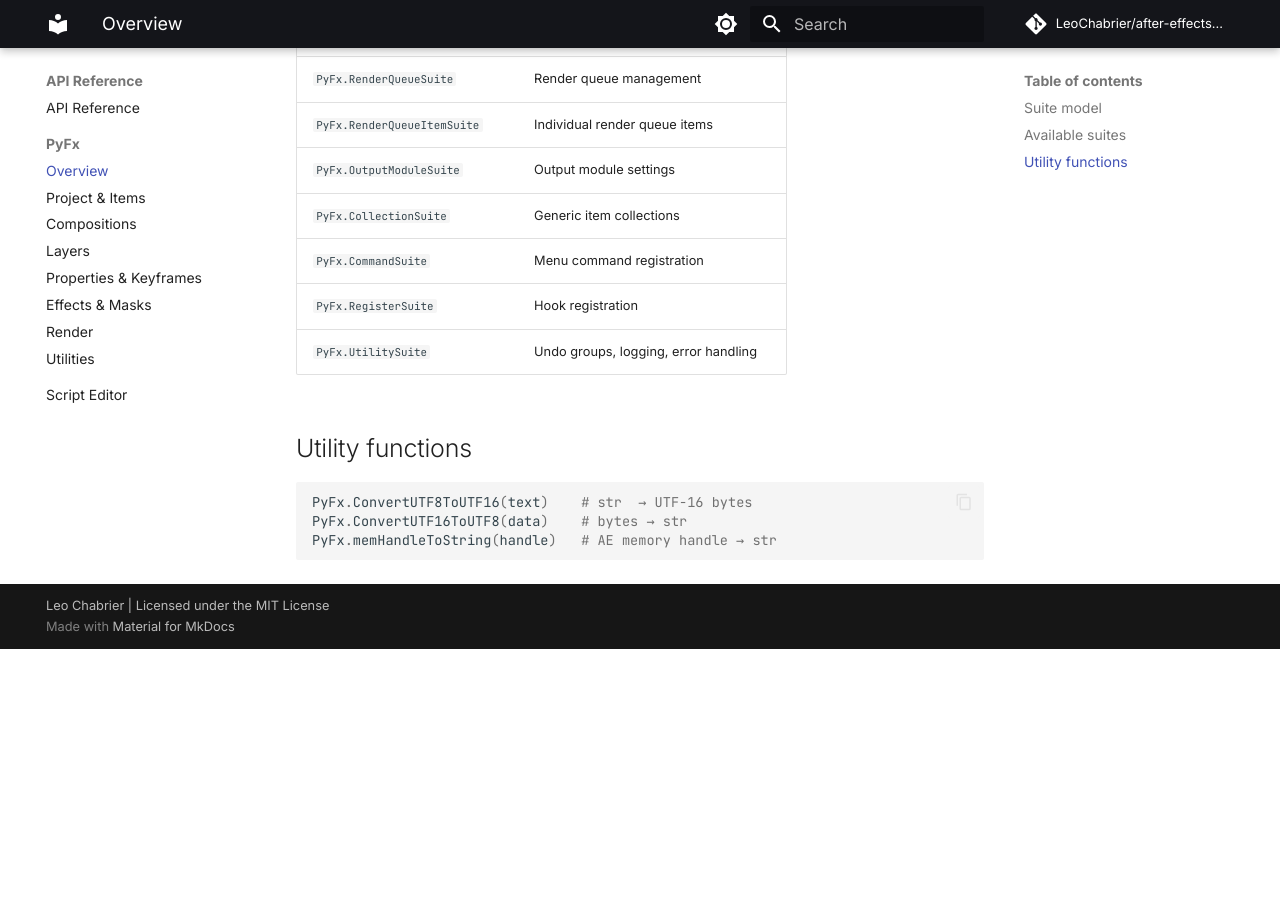
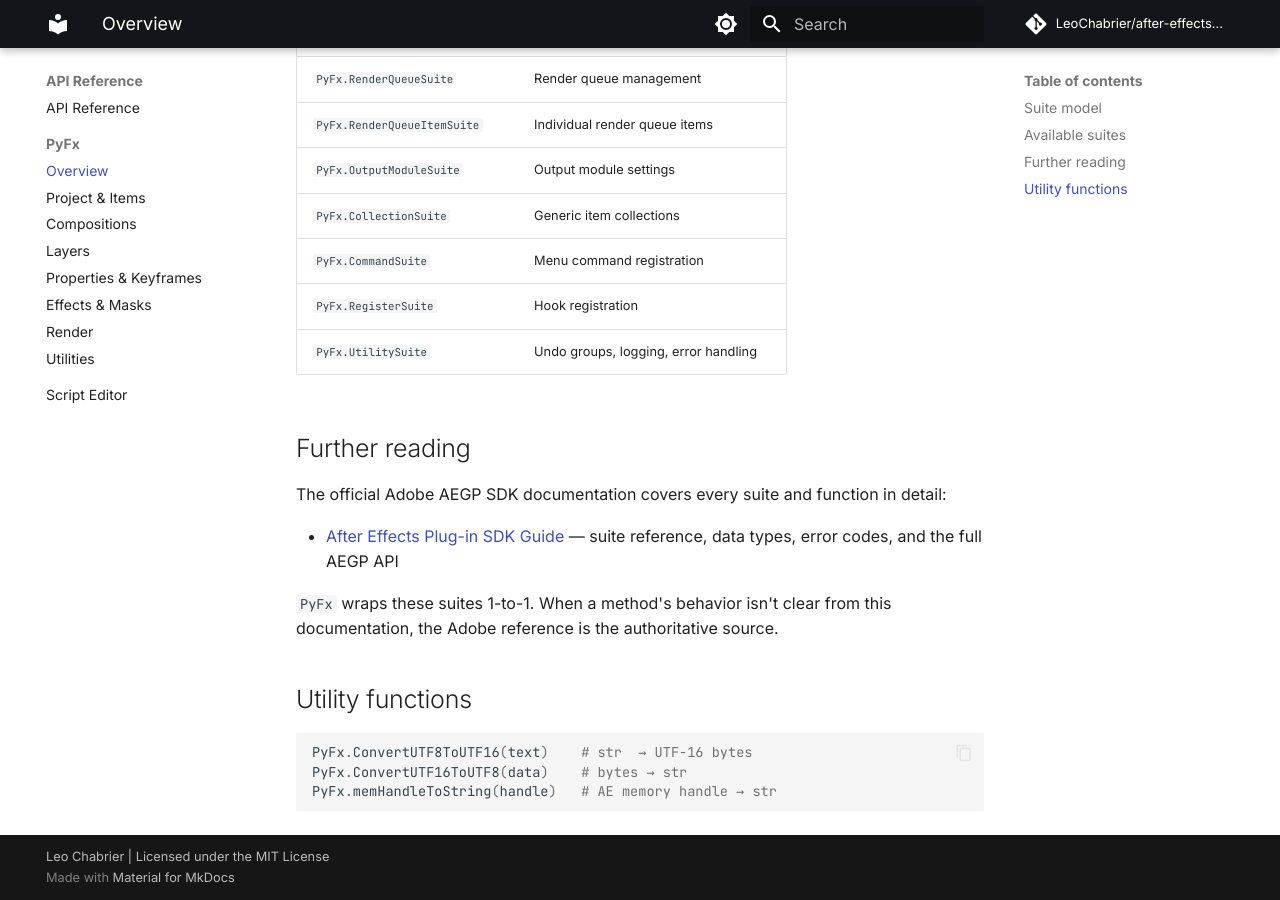
Before and after one commit to LeoChabrier/after-effects-python, an MkDocs documentation site: the page built from docs/api/pyfx/index.md, in a window 1280 px wide and 900 px high, scrolled down 1638 px. Built offline with MkDocs 1.6.1 and Material for MkDocs 9.7.7, drawn with Linux system fonts in a browser that asks for light colours; comment, search, counter and statistics services are not loaded; before the commit the page ends 2287 px from its top, so only the background shows below that.

Commit message:
docs: add AE plug-in SDK reference link

````diff
--- a/docs/api/pyfx/index.md
+++ b/docs/api/pyfx/index.md
@@ -51,6 +51,14 @@ print(layer_suite.GetLayerName(layer))
 | `PyFx.RegisterSuite` | Hook registration |
 | `PyFx.UtilitySuite` | Undo groups, logging, error handling |
 
+## Further reading
+
+The official Adobe AEGP SDK documentation covers every suite and function in detail:
+
+- [After Effects Plug-in SDK Guide](https://ae-plugins.docsforadobe.dev/) — suite reference, data types, error codes, and the full AEGP API
+
+`PyFx` wraps these suites 1-to-1. When a method's behavior isn't clear from this documentation, the Adobe reference is the authoritative source.
+
 ## Utility functions
 
 ```python
````
Also changed, not shown: docs/architecture.md (+4 -0 lines).
